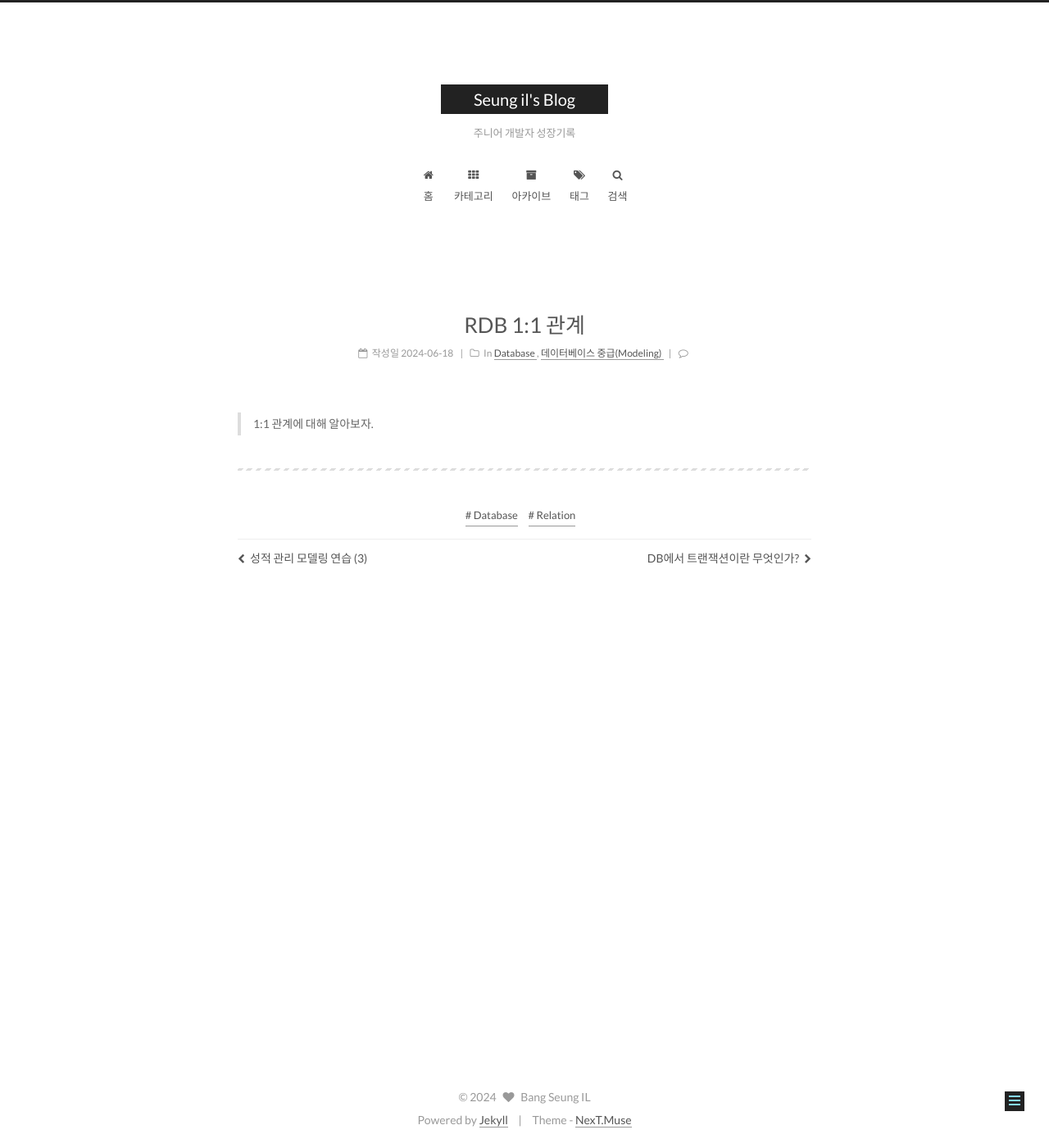
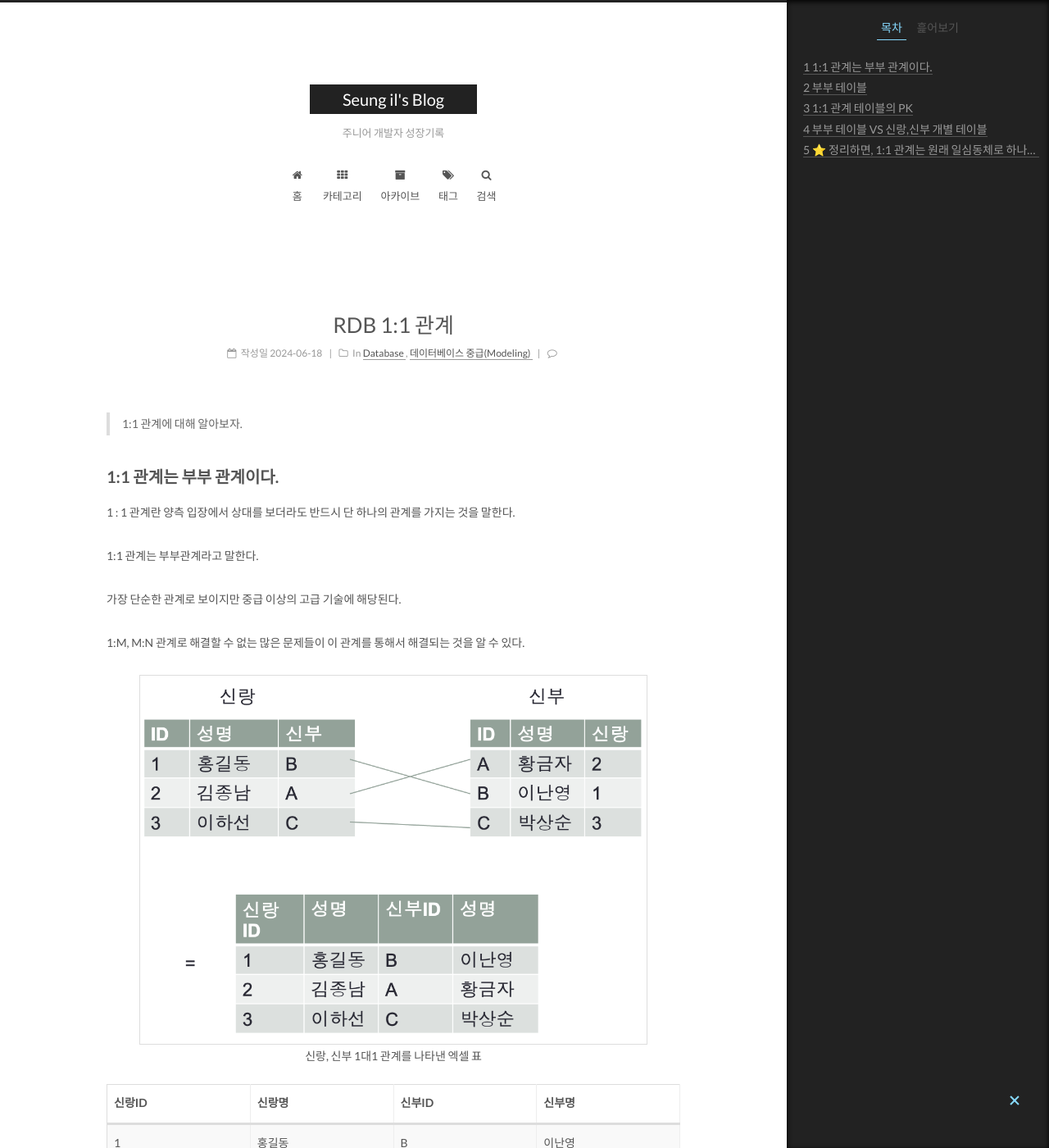
Before and after one commit to Seung-IL-Bang/Seung-IL-Bang.github.io, a Jekyll site: the page built from _posts/Database/2024-06-18-1:1관계.md, in a window 1280 px wide and 1400 px high. Shown: the whole window at 82% size. Built offline with Jekyll 4.4.1, drawn with Linux system fonts in a browser that asks for light colours; comment, search, counter and statistics services are not loaded; some of the changed text lies outside the part shown.

Commit message:
2024-06-18

````diff
--- a/_posts/Database/2024-06-18-1:1관계.md
+++ b/_posts/Database/2024-06-18-1:1관계.md
@@ -15,6 +15,74 @@ tags:
 
 <!-- more -->
 
+## 1:1 관계는 부부 관계이다.
+
+1 : 1 관계란 양측 입장에서 상대를 보더라도 반드시 단 하나의 관계를 가지는 것을 말한다.
+
+1:1 관계는 부부관계라고 말한다.
+
+가장 단순한 관계로 보이지만 중급 이상의 고급 기술에 해당된다.
+
+1:M, M:N 관계로 해결할 수 없는 많은 문제들이 이 관계를 통해서 해결되는 것을 알 수 있다.
+
+<figure align="center">
+<img src="/post_images/Database/1-1excel.png">
+<figcaption>신랑, 신부 1대1 관계를 나타낸 엑셀 표</figcaption>
+</figure>
+
+| 신랑ID | 신랑명 | 신부ID | 신부명 |
+| --- | --- | --- | --- |
+| 1 | 홍길동 | B | 이난영 |
+| 2 | 김종남 | A | 황금자 |
+| 3 | 이하선 | C | 박상순 |
+
+위 테이블은 조인 테이블의 형태이다. 1:1 관계를 나타나는 데 PK가 신랑ID, 신부ID 두 개로 잡아야 하는데 PK의 최소성을 만족하지 않는것 같다.
+
+테이블을 다시 설계해보자.(부부 테이블 생성)
+
+## 부부 테이블
+
+| 열 이름 | 데이터 형식 | NULL 허용 |
+| --- | --- | --- |
+| 부부Id | int | x |
+| 신랑명 | varchar(50) | o |
+| 신부명 | varchar(50) | o |
+
+```sql
+INSERT INTO 부부
+VALUES (1, '홍길동', '어우동'), (2, '김길동', '황진이');
+```
+
+|  | 부부Id | 신랑명 | 신부명 |
+| --- | --- | --- | --- |
+| 1 | 1 | 홍길동 | 어우동 |
+| 2 | 2 | 김길동 | 황진이 |
+
+> 우리가 부부 테이블fh 하고 싶은 것은 이 하나의 테이블을 1:1 관계를 유지하되 두 개의 객체(신랑, 신부)로 분리하는 것이다.
+
+> 왜 분리해야 되는가?
+>
+> 신랑, 신부별로 각각 자신만의 특성이 존재하기 때문에 서로 마스터 테이블로 분리하는 것이 좋다.
+
+## 1:1 관계 테이블의 PK
+
+> 1:1 관계는 서로의 PK를 FK로 참조하진 않지만, 서로의 PK를 자신의 PK로 사용하는 형태이다. 일심동체
+
+<figure align="center">
+<img src="/post_images/Database/1-1PK.png">
+<figcaption>서로의 PK를 자신의 PK로 사용</figcaption>
+</figure>
+
+1:1 관계를 맺은 두 테이블을 조인하면 위에서 살펴봤던 부부 테이블의 결과(엑셀) 테이블과 동일한 결과를 얻어낼 수 있다.
 
 
+## 부부 테이블 VS 신랑,신부 개별 테이블
+
+부부 테이블에 모든 속성들을 추가해서 사용해도 문제는 없지만 부부 테이블이 다른 관계 테이블과 관계를 맺게되면 조회 시 쓸데 없는 컬럼들을 제거 해줘야 하는 불편함이 존재할 수도 있다.
+
+신랑, 신부 개별 테이블로 분리하는 것이 **각각 속성들을 관리하기도 편리**하고,
+
+다른 관계 테이블들과 **관계를 확장해나갈 수 있다**는 장점이 존재하기 때문에 개별 테이블로 분리하여 관리하는 것이 더 좋다고 본다.
+
+> ⭐️ 정리하면, 1:1 관계는 원래 일심동체로 하나이다. 하지만 테이블은 두 개로 관리되는 것이 유용한 편이다.
 ---
````
